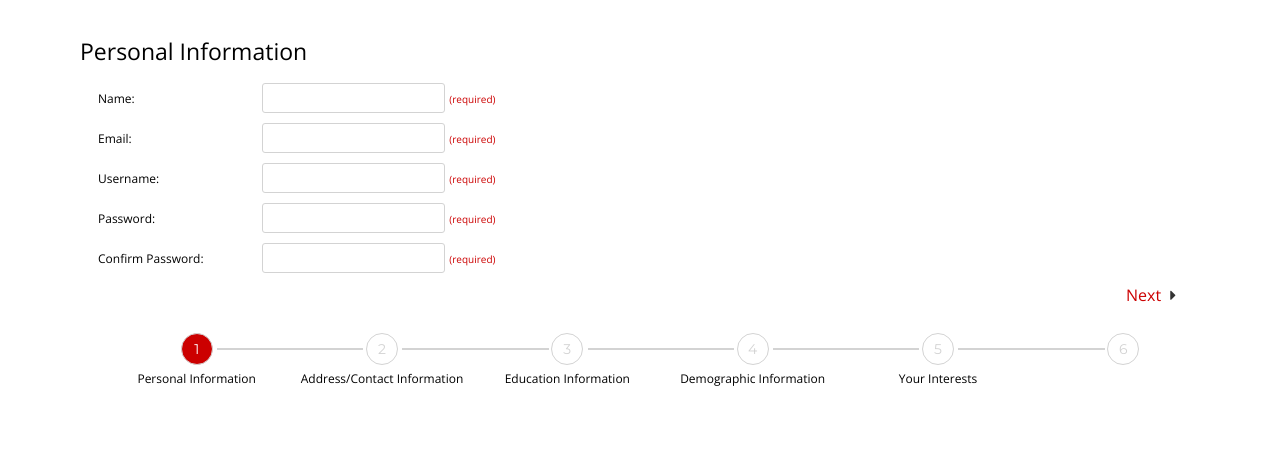
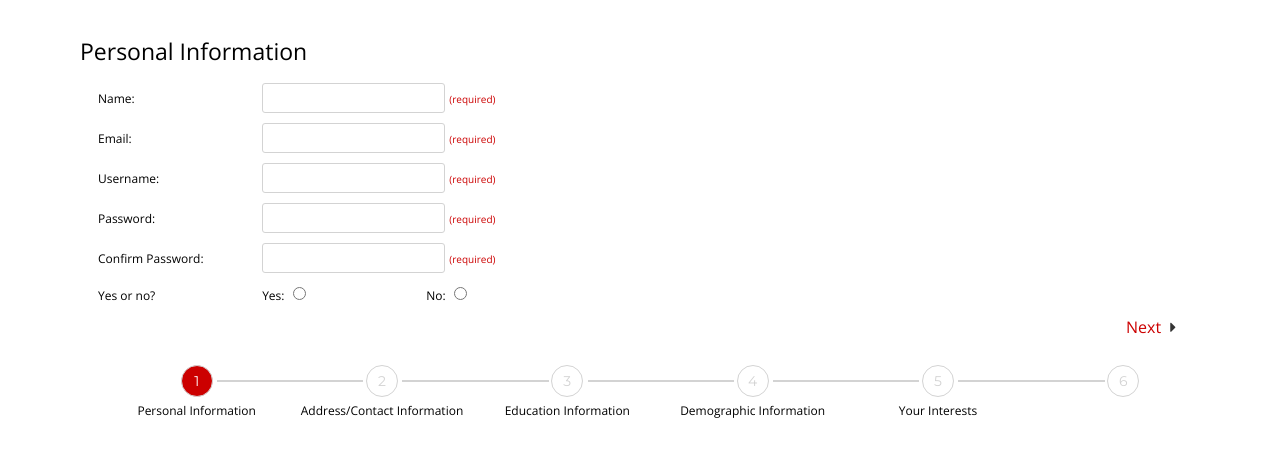
Before and after one commit to dkpowell1/progressforms, a website: page demo/index.html in a window 1280 px wide. Drawn offline with nearby package versions, Linux system fonts and the light colour scheme.

Commit message:
Updated demo to show off data-required checking for radio buttons

```diff
--- a/demo/index.html
+++ b/demo/index.html
@@ -34,6 +34,11 @@
 				<label for="confirmpassword">Confirm Password:</label>
 				<input name="confirmpassword" id="confirmpassword" type="password" required>
 				<span class="required">(required)</span>
+			</div>
+			<div class="fieldgroup" data-required="1">
+				<label for="yesno">Yes or no?</label>
+				<label for="yes">Yes: <input type="radio" id="yes" name="yesno" value="Yes"></label>
+				<label for="no">No: <input type="radio" id="no" name="yesno" value="No"></label>
 			</div>
 		</fieldset>
 		<fieldset id="address">
```
